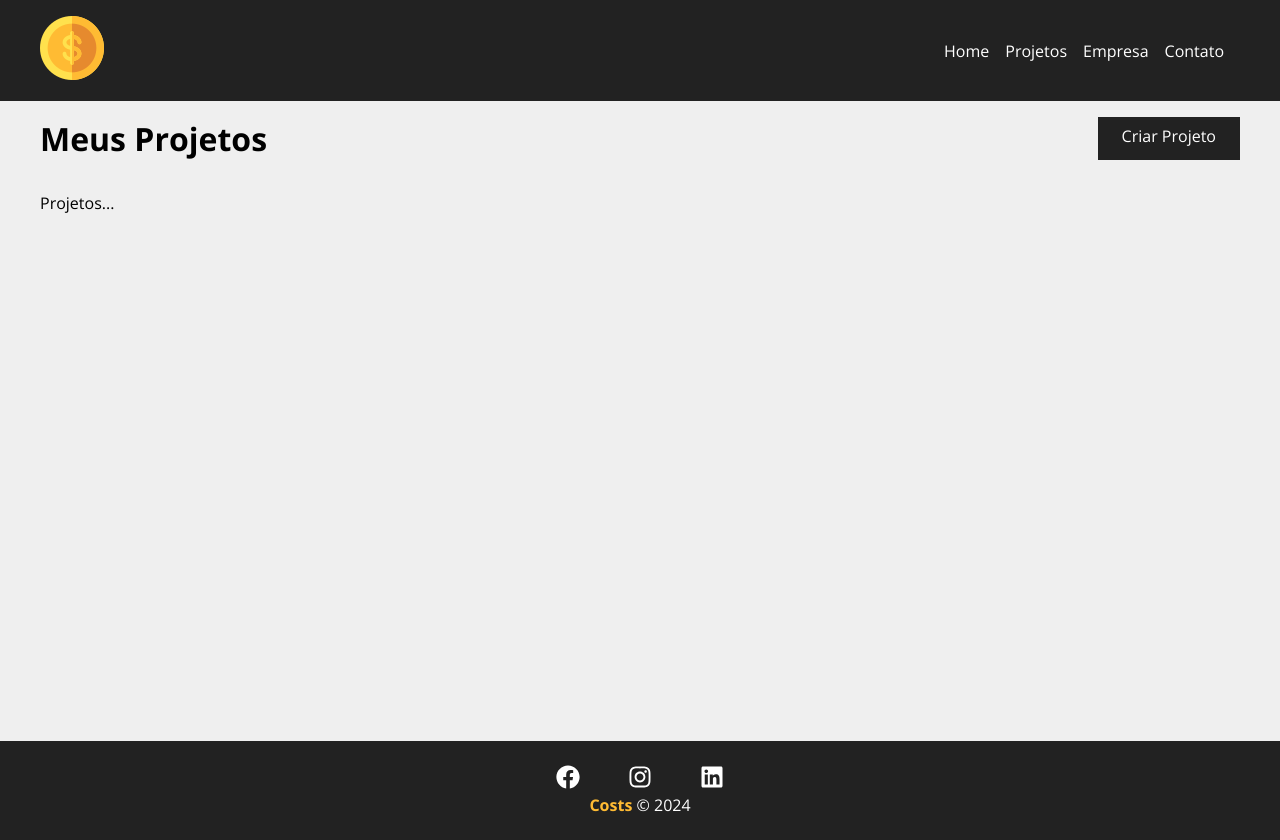
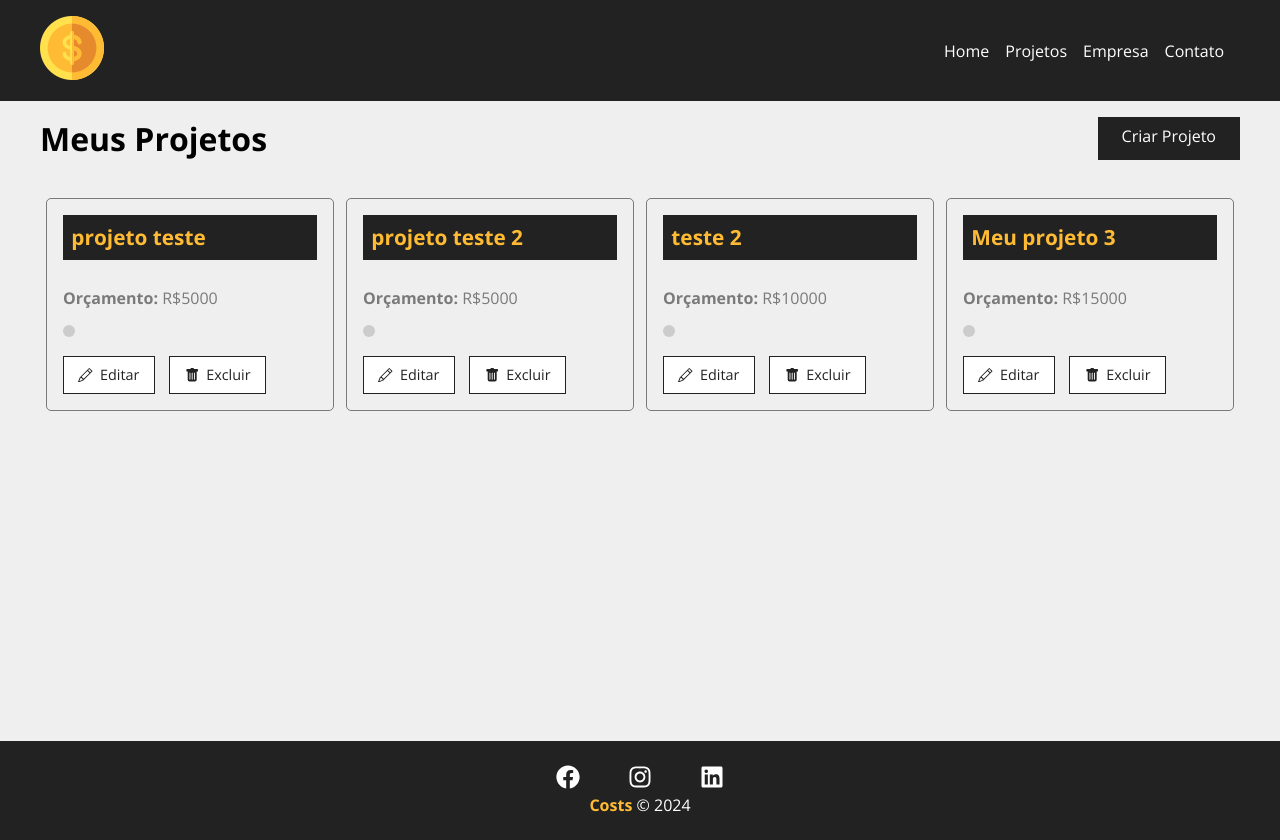
Before and after one commit to lucianobrsts/costs, a React (Create React App) app: page /projects in a window 1280 px wide. Built offline with nearby package versions, Linux system fonts and the light colour scheme; data requests are answered from the project's data file; the HTML template or start-up script is replaced by a standard one.

Commit message:
Cria dashboard 2

```diff
--- a/db.json
+++ b/db.json
@@ -10,9 +10,13 @@
       "budget": "5000"
     },
     {
-      "id": "fd65",
-      "cost": 0,
-      "services": []
+      "id": "5864",
+      "category": {
+        "id": "2",
+        "name": "Desenvolvimento"
+      },
+      "name": "projeto teste 2",
+      "budget": "5000"
     },
     {
       "id": "1b5d",
--- a/src/components/pages/Projects.js
+++ b/src/components/pages/Projects.js
@@ -1,17 +1,38 @@
 import { useLocation } from 'react-router-dom'
+
+import { useState, useEffect } from 'react'
 
 import Message from '../layout/Message'
 import Container from '../layout/Container'
 import LinkButton from '../layout/LinkButton'
+import ProjectCard from '../project/ProjectCard'
 
 import styles from './Projects.module.css'
 
 function Projects() {
+    const [projects, setProjects] = useState([])
+
     const location = useLocation()
     let message = ''
-    if(location.state) {
+    if (location.state) {
         message = location.state.message
     }
+
+    useEffect(() => {
+
+        fetch('http://localhost:5000/projects', {
+            method: 'GET',
+            headers: {
+                'content-Type': 'application/json',
+            },
+        })
+            .then((resp) => resp.json())
+            .then((data) => {
+                console.log(data)
+                setProjects(data)
+            })
+            .catch((err) => console.log(err))
+    }, [])
 
     return (
         <div className={styles.projects_container}>
@@ -23,7 +44,16 @@
             {message && <Message type="success" msg={message} />}
 
             <Container customClass="start">
-                <p>Projetos...</p>
+                {projects.length > 0 &&
+                    projects.map((project) => (
+                        <ProjectCard
+                            id={project.id}
+                            name={project.name}
+                            budget={project.budget}
+                            //category={project.category.name}
+                            key={project.id}
+                        />
+                    ))}
             </Container>
         </div>
     )
--- /dev/null
+++ b/src/components/project/ProjectCard.js
@@ -0,0 +1,30 @@
+import { Link } from 'react-router-dom'
+import styles from './ProjectCard.module.css'
+
+import {BsPencil, BsFillTrashFill} from 'react-icons/bs'
+
+function ProjectCard({ id, name, budget, category, handleRemove }) {
+    return (
+        <div className={styles.project_card}>
+            <h4>{name}</h4>
+            <p>
+                <span>Orçamento:</span> R${budget}
+            </p>
+            <p className={styles.category_text}>
+                {/*erro ao chamar o metodo toLowerCase()*/}
+                <span className={`${styles[category]}`}></span> {category}
+            </p>
+            <div className={styles.project_card_actions}>
+                <Link to={`/project/` + id}>
+                    <BsPencil /> Editar
+                </Link>
+
+                <button onClick="">
+                    <BsFillTrashFill /> Excluir
+                </button>
+            </div>
+        </div>
+    )
+}
+
+export default ProjectCard
--- /dev/null
+++ b/src/components/project/ProjectCard.module.css
@@ -0,0 +1,87 @@
+.project_card {
+    padding: 1em;
+    border: 1px solid #7a7a7a;
+    border-radius: 5px;
+    width: 24%;
+    margin: 0.5%;
+}
+
+.project_card h4 {
+    background-color: #222;
+    color: #ffbb33;
+    padding: 0.4em;
+    margin-bottom: 1.3em;
+    font-size: 1.3em;
+}
+
+.project_card p {
+    color: #7a7a7a;
+    margin-bottom: 1em;
+}
+
+.project_card p span {
+    font-weight: bold;
+}
+
+.category_text {
+    display: flex;
+    align-items: center;
+}
+
+.category_text span {
+    display: block;
+    width: 12px;
+    height: 12px;
+    border-radius: 50%;
+    background-color: #ccc;
+    margin-right: 5px;
+}
+
+.category_text .infra {
+    background-color: #ffaebc;
+}
+
+.category_text .desenvolvimento {
+    background-color: #a0e7e5;
+}
+
+.category_text .desing {
+    background-color: #b4f8c8;
+}
+
+.category_text .planejamento {
+    background-color: #fbe7c6;
+}
+
+.project_card_actions {
+    margin-top: 1.2em;
+    display: flex;
+    align-items: center;
+}
+
+.project_card_actions a,
+.project_card_actions button {
+    text-decoration: none;
+    border: none;
+    background-color: #fff;
+    color: #222;
+    font-size: .9em;
+    padding: .6em 1em;
+    margin-right: 1em;
+    cursor: pointer;
+    border: 1px solid #222;
+    display: flex;
+    align-items: center;
+    justify-content: center;
+    transition: 0.5s;
+}
+
+.project_card_actions svg {
+    margin-right: .5em;
+}
+
+.project_card_actions a:hover,
+.project_card_actions button:hover {
+    background-color: #222;
+    color: #ffbb33;
+}
--- a/src/components/project/ProjectForm.js
+++ b/src/components/project/ProjectForm.js
@@ -1,5 +1,4 @@
 import {useEffect, useState} from 'react'
-
 import Input from '../form/input'
 import Select from '../form/Select'
 import SubmitButton from '../form/SubmitButton'
@@ -7,8 +6,8 @@
 import styles from './ProjectForm.module.css'
 
 function ProjectForm({ handleSubmit, btnText, projectData }) {
+    const [project, setProject] = useState(projectData || {})
     const [categories, setCategories] = useState([])
-    const [project, setProject] = useState(projectData || {})
 
     useEffect(() => {
         fetch("http://localhost:5000/categories", {
```
